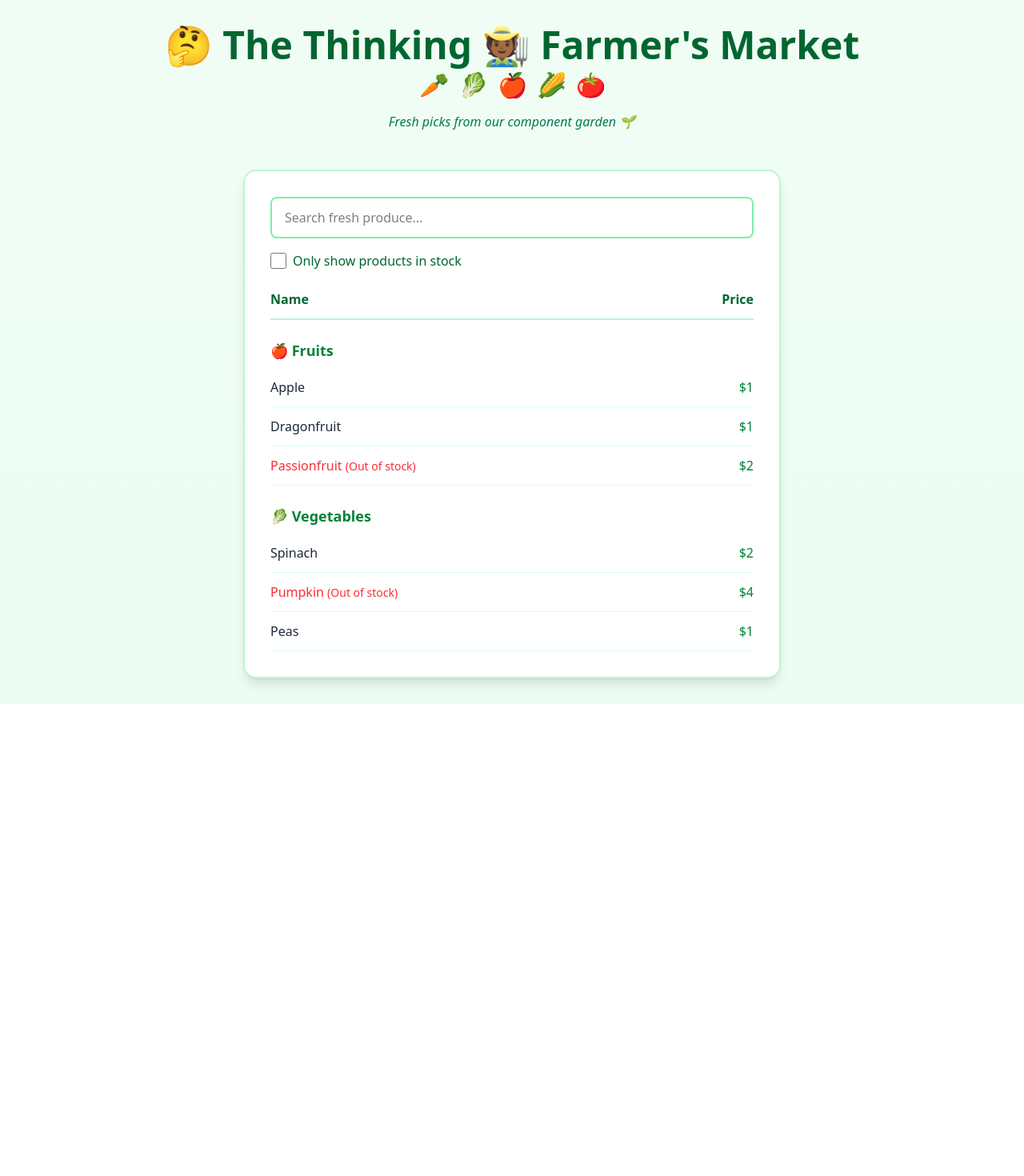
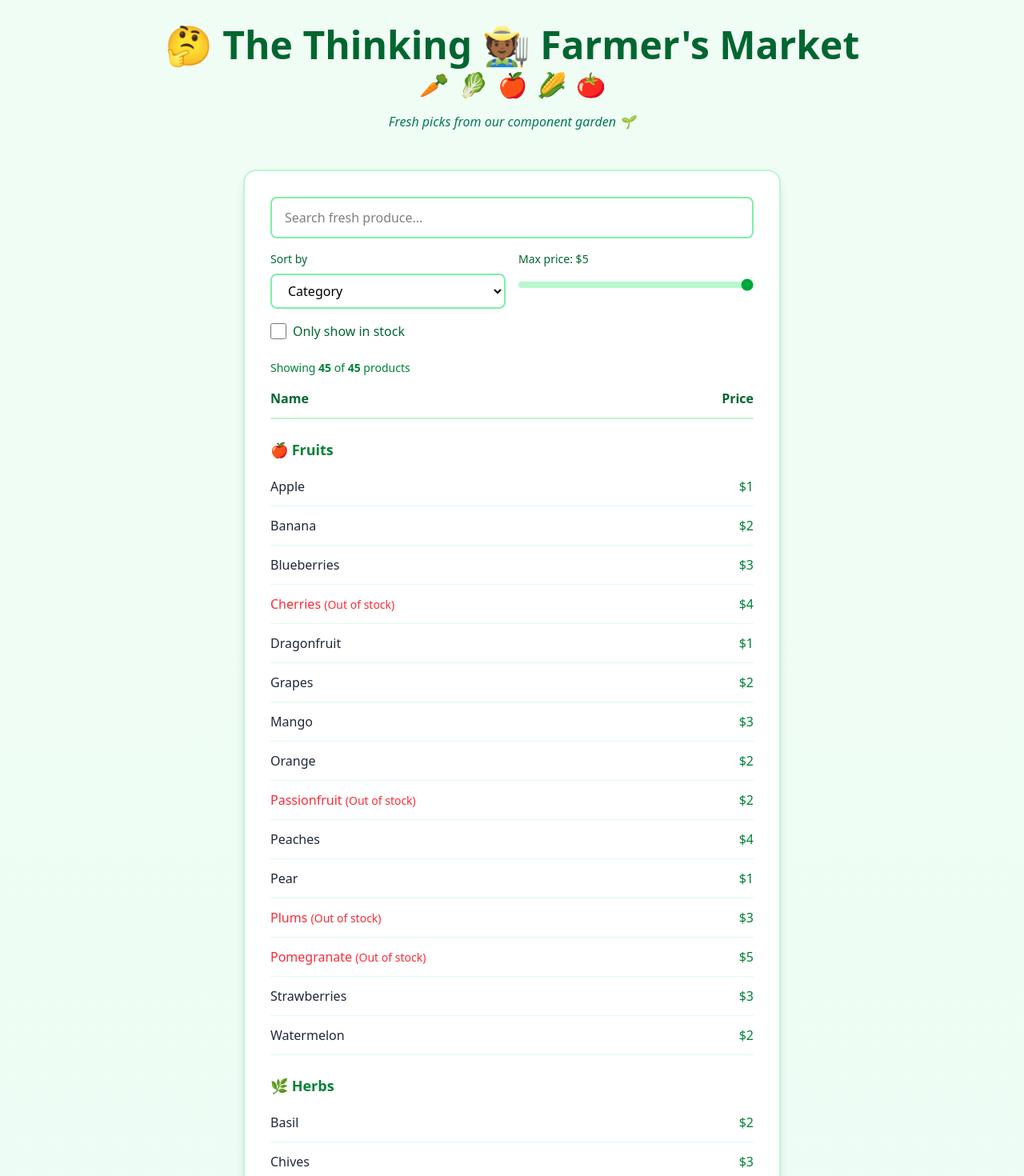
Before and after one commit to swic-web-dev-fs-2025/thinking-in-react, a React (Vite) app: page / in a window 1280 px wide. Shown: the top 1470 px of the page at 80% size. Before the commit the page ends 880 px from the top, so only its background shows below. Built offline with nearby package versions, Linux system fonts and the light colour scheme; the HTML template or start-up script is replaced by a standard one.

Commit message:
feat: :sparkles:

```diff
--- a/src/App.jsx
+++ b/src/App.jsx
@@ -5,7 +5,7 @@ import PRODUCTS from "./db.js";
 
 export default function App() {
   return (
-    <div className="min-h-screen bg-linear-to-b from-green-50 to-emerald-50 p-8">
+    <div className="min-h-screen bg-gradient-to-b from-green-50 to-emerald-50 p-8">
       <Header />
       <FilterableProductTable products={PRODUCTS} />
     </div>
@@ -86,19 +86,35 @@ function Header() {
 function FilterableProductTable({ products }) {
   const [filterText, setFilterText] = useState("");
   const [inStockOnly, setInStockOnly] = useState(false);
+  const [sortBy, setSortBy] = useState("category"); // Changed default!
+  const [maxPrice, setMaxPrice] = useState(5);
+
+  const clearFilters = () => {
+    setFilterText("");
+    setInStockOnly(false);
+    setSortBy("category");
+    setMaxPrice(5);
+  };
 
   return (
     <div className="max-w-2xl mx-auto bg-white rounded-2xl shadow-lg p-8 border-2 border-green-200">
       <SearchBar
         filterText={filterText}
         inStockOnly={inStockOnly}
+        sortBy={sortBy}
+        maxPrice={maxPrice}
         onFilterTextChange={setFilterText}
         onInStockOnlyChange={setInStockOnly}
+        onSortByChange={setSortBy}
+        onMaxPriceChange={setMaxPrice}
+        onClearFilters={clearFilters}
       />
       <ProductTable
         products={products}
         filterText={filterText}
         inStockOnly={inStockOnly}
+        sortBy={sortBy}
+        maxPrice={maxPrice}
       />
     </div>
   );
@@ -107,11 +123,19 @@ function FilterableProductTable({ products }) {
 function SearchBar({
   filterText,
   inStockOnly,
+  sortBy,
+  maxPrice,
   onFilterTextChange,
   onInStockOnlyChange,
+  onSortByChange,
+  onMaxPriceChange,
+  onClearFilters,
 }) {
+  const hasActiveFilters =
+    filterText || inStockOnly || sortBy !== "category" || maxPrice < 5;
+
   return (
-    <form className="mb-6">
+    <form className="mb-6 space-y-4">
       <input
         type="text"
         value={filterText}
@@ -119,30 +143,101 @@ function SearchBar({
         onChange={(e) => onFilterTextChange(e.target.value)}
         className="w-full px-4 py-3 border-2 border-green-300 rounded-lg focus:outline-none focus:border-green-500 focus:ring-2 focus:ring-green-200 transition-all"
       />
-      <label className="flex items-center gap-2 mt-4 text-green-800 cursor-pointer">
+
+      <div className="grid grid-cols-1 sm:grid-cols-2 gap-4">
+        <div>
+          <label className="block text-sm font-medium text-green-800 mb-2">
+            Sort by
+          </label>
+          <select
+            value={sortBy}
+            onChange={(e) => onSortByChange(e.target.value)}
+            className="w-full px-4 py-2 border-2 border-green-300 rounded-lg focus:outline-none focus:border-green-500 focus:ring-2 focus:ring-green-200 bg-white cursor-pointer"
+          >
+            <option value="category">Category</option>
+            <option value="name">Name (A-Z)</option>
+            <option value="price-low">Price (Low to High)</option>
+            <option value="price-high">Price (High to Low)</option>
+          </select>
+        </div>
+
+        <div>
+          <label className="block text-sm font-medium text-green-800 mb-2">
+            Max price: ${maxPrice}
+          </label>
+          <input
+            type="range"
+            min="1"
+            max="5"
+            value={maxPrice}
+            onChange={(e) => onMaxPriceChange(Number(e.target.value))}
+            className="w-full h-2 bg-green-200 rounded-lg appearance-none cursor-pointer accent-green-600"
+          />
+        </div>
+      </div>
+
+      <div className="flex items-center justify-between">
+        <label className="flex items-center gap-2 text-green-800 cursor-pointer">
           <input
             type="checkbox"
             checked={inStockOnly}
             onChange={(e) => onInStockOnlyChange(e.target.checked)}
             className="w-5 h-5 accent-green-600 cursor-pointer"
           />
-        <span className="font-medium">Only show products in stock</span>
+          <span className="font-medium">Only show in stock</span>
         </label>
+
+        {hasActiveFilters && (
+          <button
+            type="button"
+            onClick={onClearFilters}
+            className="px-4 py-2 text-sm font-medium text-green-700 hover:text-green-900 hover:bg-green-100 rounded-lg transition-colors"
+          >
+            Clear all filters
+          </button>
+        )}
+      </div>
     </form>
   );
 }
 
-function ProductTable({ products, filterText, inStockOnly }) {
+function ProductTable({ products, filterText, inStockOnly, sortBy, maxPrice }) {
   const rows = [];
   let lastCategory = null;
 
-  products.forEach((product) => {
-    if (product.name.toLowerCase().indexOf(filterText.toLowerCase()) === -1) {
-      return;
+  // Filter products
+  const filtered = products.filter((product) => {
+    const matchesSearch = product.name
+      .toLowerCase()
+      .includes(filterText.toLowerCase());
+    const matchesStock = !inStockOnly || product.stocked;
+    const priceNum = Number(product.price.replace("$", ""));
+    const matchesPrice = priceNum <= maxPrice;
+    return matchesSearch && matchesStock && matchesPrice;
+  });
+
+  // Sort products with multi-level sorting
+  const sorted = [...filtered].sort((a, b) => {
+    if (sortBy === "category") {
+      // First by category, then by name within category
+      if (a.category !== b.category) {
+        return a.category.localeCompare(b.category);
       }
-    if (inStockOnly && !product.stocked) {
-      return;
+      return a.name.localeCompare(b.name);
     }
+
+    if (sortBy === "name") {
+      return a.name.localeCompare(b.name);
+    }
+
+    // Price sorting
+    const priceA = Number(a.price.replace("$", ""));
+    const priceB = Number(b.price.replace("$", ""));
+    return sortBy === "price-low" ? priceA - priceB : priceB - priceA;
+  });
+
+  // Build rows
+  sorted.forEach((product) => {
     if (product.category !== lastCategory) {
       rows.push(
         <ProductCategoryRow
@@ -156,10 +251,27 @@ function ProductTable({ products, filterText, inStockOnly }) {
   });
 
   return (
+    <div>
+      <div className="flex justify-between items-center mb-4">
+        <p className="text-sm text-green-700">
+          Showing <span className="font-bold">{sorted.length}</span> of{" "}
+          <span className="font-bold">{products.length}</span> products
+        </p>
+      </div>
+
+      {sorted.length === 0 ? (
+        <div className="text-center py-12 text-gray-500">
+          <p className="text-4xl mb-4">🥺</p>
+          <p className="text-lg font-medium">No products found</p>
+          <p className="text-sm">Try adjusting your filters</p>
+        </div>
+      ) : (
         <table className="w-full">
           <thead>
             <tr className="border-b-2 border-green-200">
-          <th className="text-left pb-3 text-green-800 font-semibold">Name</th>
+              <th className="text-left pb-3 text-green-800 font-semibold">
+                Name
+              </th>
               <th className="text-right pb-3 text-green-800 font-semibold">
                 Price
               </th>
@@ -167,11 +279,19 @@ function ProductTable({ products, filterText, inStockOnly }) {
           </thead>
           <tbody>{rows}</tbody>
         </table>
+      )}
+    </div>
   );
 }
 
 function ProductCategoryRow({ category }) {
-  const emoji = category === "Fruits" ? "🍎" : "🥬";
+  const categoryEmojis = {
+    Fruits: "🍎",
+    Vegetables: "🥬",
+    Herbs: "🌿",
+  };
+
+  const emoji = categoryEmojis[category] || "📦";
 
   return (
     <tr>
--- a/src/db.js
+++ b/src/db.js
@@ -1,8 +1,48 @@
 export default [
+  // Fruits
   { category: "Fruits", price: "$1", stocked: true, name: "Apple" },
+  { category: "Fruits", price: "$2", stocked: true, name: "Banana" },
+  { category: "Fruits", price: "$3", stocked: true, name: "Blueberries" },
+  { category: "Fruits", price: "$4", stocked: false, name: "Cherries" },
   { category: "Fruits", price: "$1", stocked: true, name: "Dragonfruit" },
   { category: "Fruits", price: "$2", stocked: false, name: "Passionfruit" },
+  { category: "Fruits", price: "$3", stocked: true, name: "Mango" },
+  { category: "Fruits", price: "$2", stocked: true, name: "Orange" },
+  { category: "Fruits", price: "$5", stocked: false, name: "Pomegranate" },
+  { category: "Fruits", price: "$3", stocked: true, name: "Strawberries" },
+  { category: "Fruits", price: "$2", stocked: true, name: "Watermelon" },
+  { category: "Fruits", price: "$4", stocked: true, name: "Peaches" },
+  { category: "Fruits", price: "$3", stocked: false, name: "Plums" },
+  { category: "Fruits", price: "$2", stocked: true, name: "Grapes" },
+  { category: "Fruits", price: "$1", stocked: true, name: "Pear" },
   { category: "Vegetables", price: "$2", stocked: true, name: "Spinach" },
   { category: "Vegetables", price: "$4", stocked: false, name: "Pumpkin" },
   { category: "Vegetables", price: "$1", stocked: true, name: "Peas" },
+  { category: "Vegetables", price: "$2", stocked: true, name: "Broccoli" },
+  { category: "Vegetables", price: "$1", stocked: true, name: "Carrots" },
+  { category: "Vegetables", price: "$3", stocked: false, name: "Asparagus" },
+  { category: "Vegetables", price: "$2", stocked: true, name: "Bell Peppers" },
+  { category: "Vegetables", price: "$1", stocked: true, name: "Cabbage" },
+  { category: "Vegetables", price: "$3", stocked: true, name: "Cauliflower" },
+  { category: "Vegetables", price: "$2", stocked: false, name: "Eggplant" },
+  { category: "Vegetables", price: "$1", stocked: true, name: "Green Beans" },
+  { category: "Vegetables", price: "$2", stocked: true, name: "Kale" },
+  { category: "Vegetables", price: "$1", stocked: true, name: "Lettuce" },
+  { category: "Vegetables", price: "$3", stocked: true, name: "Mushrooms" },
+  { category: "Vegetables", price: "$1", stocked: true, name: "Onions" },
+  { category: "Vegetables", price: "$2", stocked: false, name: "Radishes" },
+  { category: "Vegetables", price: "$4", stocked: true, name: "Sweet Potato" },
+  { category: "Vegetables", price: "$1", stocked: true, name: "Tomatoes" },
+  { category: "Vegetables", price: "$2", stocked: true, name: "Zucchini" },
+  { category: "Vegetables", price: "$5", stocked: false, name: "Artichoke" },
+  { category: "Herbs", price: "$2", stocked: true, name: "Basil" },
+  { category: "Herbs", price: "$2", stocked: true, name: "Cilantro" },
+  { category: "Herbs", price: "$3", stocked: false, name: "Dill" },
+  { category: "Herbs", price: "$2", stocked: true, name: "Mint" },
+  { category: "Herbs", price: "$2", stocked: true, name: "Parsley" },
+  { category: "Herbs", price: "$3", stocked: true, name: "Rosemary" },
+  { category: "Herbs", price: "$3", stocked: false, name: "Sage" },
+  { category: "Herbs", price: "$2", stocked: true, name: "Thyme" },
+  { category: "Herbs", price: "$4", stocked: true, name: "Oregano" },
+  { category: "Herbs", price: "$3", stocked: true, name: "Chives" },
 ];
```
Lines whose indentation alone changed are shown as unchanged.
